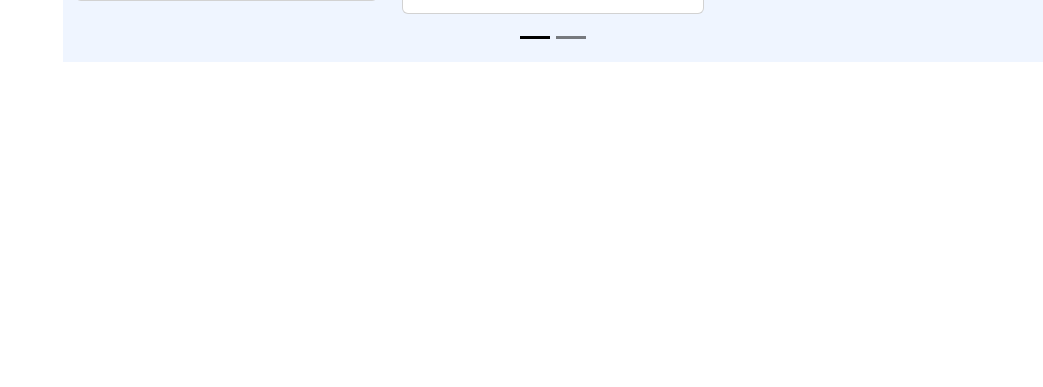
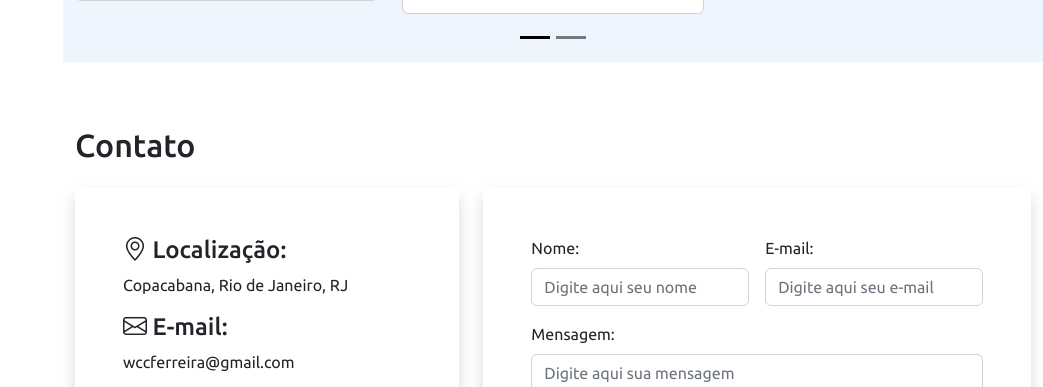
Before and after one commit to WCCFERREIRA/PROJETO-VIDEO, a Flask app: page / in a window 1280 px wide. Shown: the part 3730-4117 px from the top of the page, without its empty margins (237-1280 px from the left). Before the commit the page ends 3792 px from the top, so only its background shows below. Run offline with Flask 2, Linux system fonts and the light colour scheme; some libraries are stand-ins or nearby versions.

Commit message:
contato concluído

```diff
--- a/templates/index.html
+++ b/templates/index.html
@@ -319,7 +319,7 @@
       </div>
     </section>
 
-    <section id="portfolio" class="section-bg mt-5">
+    <section class="section-bg mt-5" id="portfolio" >
       <div class="container pb-5 pt-5">
 
         <h2 class="pb-4">Portfólio</h2>
@@ -412,6 +412,61 @@
         </div>
       </div>
     </section>
+
+    <section class="pt-5 pb-5" id="contato">
+
+      <div class="container mb-5">
+        <h2 class="pt-3 pb-3">Contato</h2>
+
+        <div class="row">
+          <div class="col-md-5">
+            <div class="card p-5 shadow border-0">
+              <div class="endereco">
+                <h4><i class="bi bi-geo-alt"></i> Localização:</h4>
+                <p>Copacabana, Rio de Janeiro, RJ</p>
+              </div>
+
+              <div class="email">
+                <h4><i class="bi bi-envelope"></i> E-mail:</h4>
+                <p>wccferreira@gmail.com</p>
+              </div>
+
+              <iframe src="https://www.google.com/maps/embed?pb=!1m18!1m12!1m3!1d3673.329152826953!2d-43.192054862193864!3d-22.97492069448934!2m3!1f0!2f0!3f0!3m2!1i1024!2i768!4f13.1!3m3!1m2!1s0x9bd5469958ad93%3A0xf0a499ad4dee69af!2sAv.%20Atl%C3%A2ntica%2C%202936%20-%20Copacabana%2C%20Rio%20de%20Janeiro%20-%20RJ%2C%2022070-000!5e0!3m2!1spt-BR!2sbr!4v1672777383921!5m2!1spt-BR!2sbr" width="400" height="300" style="border:0;" allowfullscreen="" loading="lazy" referrerpolicy="no-referrer-when-downgrade" class="w-100"></iframe>
+
+            </div>
+
+          </div>
+
+          <div class="col-md-7 mt-5 mt-md-0">
+            <div class="card p-5 h-100 shadow border-0">
+
+              <form class="row g-3">
+                <div class="col-md-6">
+                  <label for="nome" class="form-label">Nome:</label>
+                  <input type="text" class="form-control" id="nome" name="nome" placeholder="Digite aqui seu nome">
+                </div>
+
+                <div class="col-md-6">
+                  <label for="email" class="form-label">E-mail:</label>
+                  <input type="email" class="form-control" id="email" name="email" placeholder="Digite aqui seu e-mail">
+                </div>
+
+                <div class="col-12">
+                  <label for="mensagem" class="form-label">Mensagem:</label>
+                  <textarea type="text" class="form-control" id="mensagem" name="mensagem" rows="10" placeholder="Digite aqui sua mensagem"></textarea>
+
+                </div>
+                <div class="col-12 d-flex justify-content-center mt-3">
+                  <button type="submit" class="btn btn-primary">Enviar</button>
+                </div>
+              </form>
+
+            </div>
+          </div>
+        </div>
+      </div>
+
+    </section>
   </main>
 
   <script src="../static/bootstrap/js/bootstrap.bundle.min.js"></script>
```
